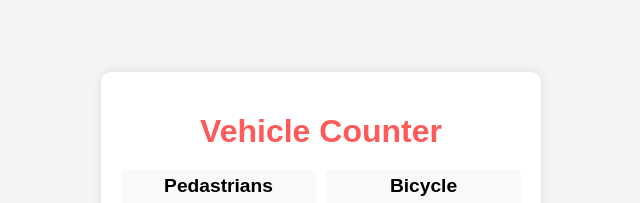
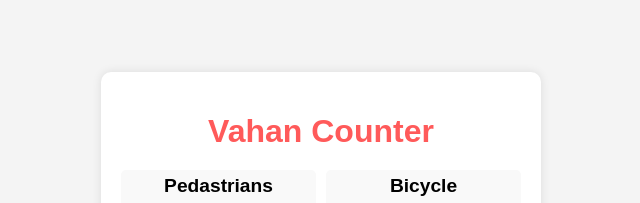
Before and after one commit to Anaya05Wilson/Vahan-Counter, a plain HTML site: page index1.html in a window 1280 px wide. Shown: the top 203 px of the page, without its empty margins (319-959 px from the left). Drawn offline with Linux system fonts and the light colour scheme.

Commit message:
name changed

```diff
--- a/index1.html
+++ b/index1.html
@@ -3,12 +3,12 @@
 <head>
   <meta charset="UTF-8">
   <meta name="viewport" content="width=device-width, initial-scale=1.0">
-  <title>Vehicle and Pedestrian Counter</title>
+  <title>Vahan Counter</title>
   <link rel="stylesheet" href="styles1.css">
 </head>
 <body>
   <div class="container">
-    <h1 id="head">Vehicle Counter</h1>
+    <h1 id="head">Vahan Counter</h1>
     <div class="counter">
       <div class="counter-item">
         <h2>Pedastrians</h2>
```
